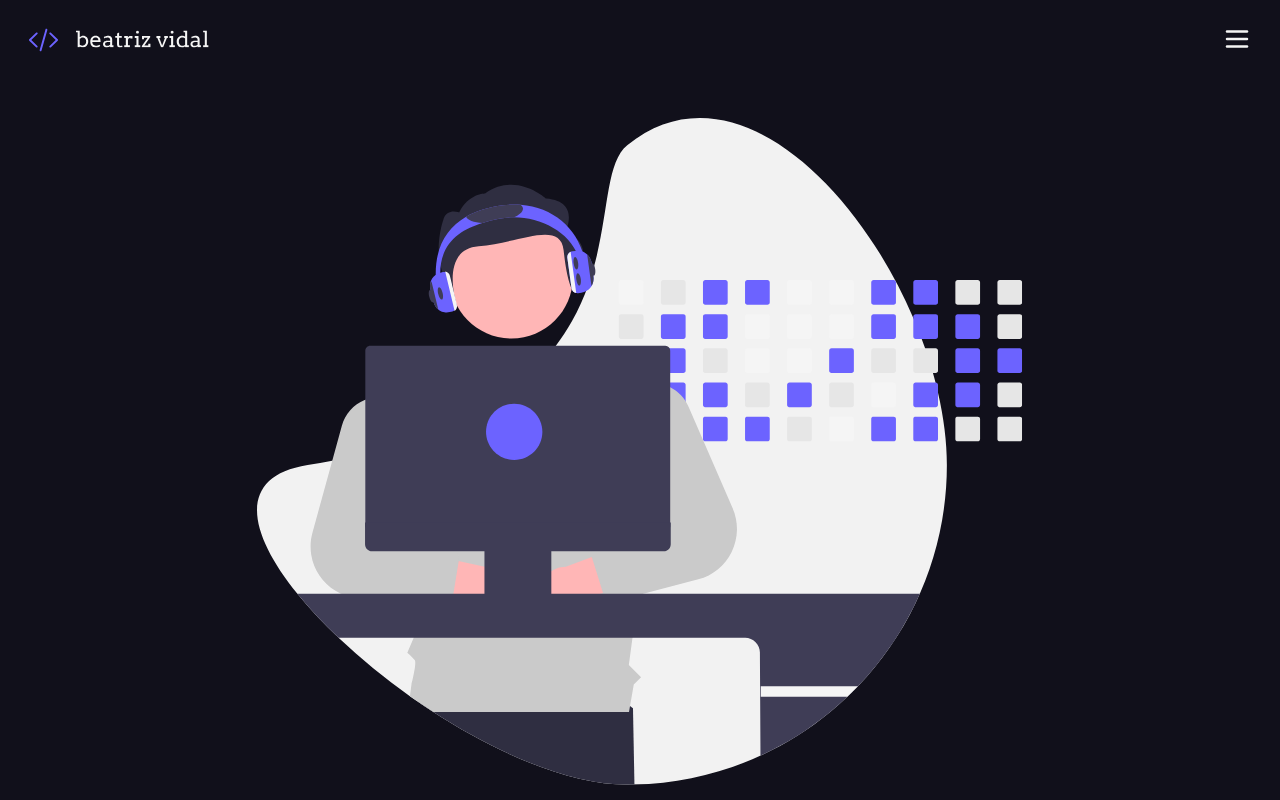
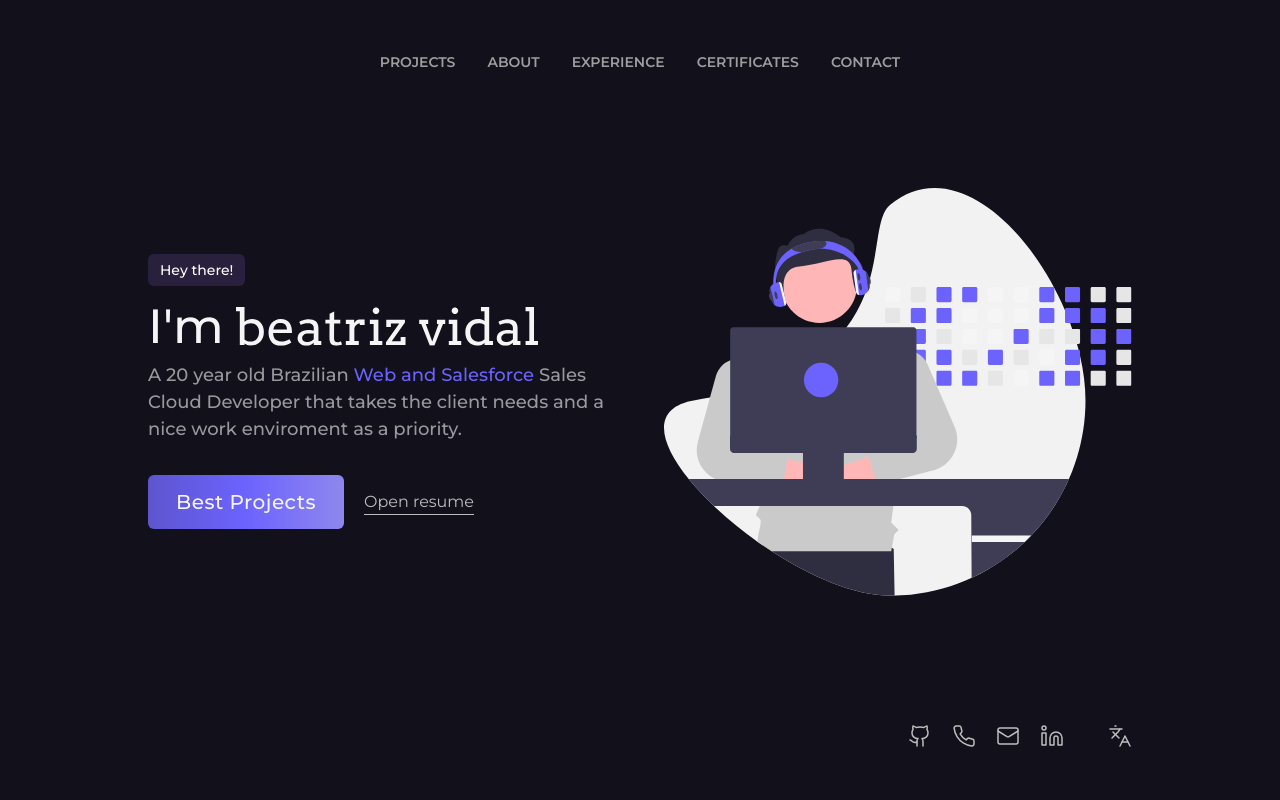
Before and after one commit to biavidalf/beatriz-vidal-portfolio, a React (Vite) app: page / in a window 1280 px wide. Shown: the top 800 px of the page. Built offline with nearby package versions, Linux system fonts and the light colour scheme.

Commit message:
:lipstick: feat: Desktop responsiveness

```diff
--- a/src/components/Hero/index.jsx
+++ b/src/components/Hero/index.jsx
@@ -4,7 +4,7 @@ import {
   Phone,
   Mail,
   Linkedin,
-  Link,
+  Languages,
 } from "lucide-react";
 import {
   Chip,
@@ -21,45 +21,63 @@ import HeroIllustration from "./../../assets/hero-illustration.svg";
 function Hero() {
   return (
     <>
-      <header className=" justif flex flex-col items-center gap-16">
-        <nav className="flex w-full flex-wrap items-center justify-between">
+      <header className="4xl:max-w-6xl m-auto flex flex-col items-center gap-16 px-5 md:h-screen md:w-full md:max-w-5xl md:justify-evenly">
+        <nav className="flex w-full flex-wrap items-center justify-between sm:hidden">
           <img src={Logo} alt="Beatriz Vidal Logo" />
           <Menu placement="bottom-end">
-            <MenuHandler>
+            <MenuHandler className="sm:hidden">
               <MenuIcons size={30} />
             </MenuHandler>
-            <MenuList className="border-deep-purple-400 bg-bg-purple-hover">
-              <MenuItem className="text-gray-200 focus:bg-deep-purple-400 focus:text-gray-100">
+            <MenuList className="border-deep-purple-400 bg-bg-purple-hover text-gray-200">
+              <MenuItem className="focus:bg-deep-purple-400 focus:text-gray-100">
                 Projects
               </MenuItem>
-              <MenuItem className="text-gray-200 focus:bg-deep-purple-400 focus:text-gray-100">
+              <MenuItem className="focus:bg-deep-purple-400 focus:text-gray-100">
                 About
               </MenuItem>
-              <MenuItem className="text-gray-200 focus:bg-deep-purple-400 focus:text-gray-100">
+              <MenuItem className="focus:bg-deep-purple-400 focus:text-gray-100">
                 Experience
               </MenuItem>
-              <MenuItem className="text-gray-200 focus:bg-deep-purple-400 focus:text-gray-100">
+              <MenuItem className="focus:bg-deep-purple-400 focus:text-gray-100">
                 Certificates
               </MenuItem>
-              <MenuItem className="text-gray-200 focus:bg-deep-purple-400 focus:text-gray-100">
+              <MenuItem className="focus:bg-deep-purple-400 focus:text-gray-100">
                 Contact
               </MenuItem>
             </MenuList>
           </Menu>
         </nav>
 
-        <main className="flex flex-col items-center justify-center gap-12">
-          <img src={HeroIllustration} className="w-2/3" />
-          <div className="flex w-full flex-col items-center gap-3">
+        <nav className="hidden font-semibold uppercase text-gray-500 *:transition-all *:delay-75 sm:flex sm:items-center sm:gap-8 sm:text-sm">
+          <a href="#Projects" className=" hover:text-gray-200">
+            Projects
+          </a>
+          <a href="#About" className=" hover:text-gray-200">
+            About
+          </a>
+          <a href="#Experience" className=" hover:text-gray-200">
+            Experience
+          </a>
+          <a href="#Certificates" className=" hover:text-gray-200">
+            Certificates
+          </a>
+          <a href="#Contact" className=" hover:text-gray-200">
+            Contact
+          </a>
+        </nav>
+
+        <main className="flex flex-col items-center justify-center gap-12 md:w-full md:flex-row-reverse md:flex-wrap md:justify-center ">
+          <img src={HeroIllustration} className="w-2/3 md:w-auto md:flex-1" />
+          <div className="flex flex-col items-center gap-3 md:flex-1 md:items-start md:gap-4">
             <Chip
               value="Hey there!"
-              className="hidden w-fit bg-bg-purple-hover text-sm normal-case"
+              className="hidden w-fit rounded-md bg-bg-purple-hover text-sm font-medium normal-case md:inline"
             />
-            <div className="flex flex-col items-center gap-3">
-              <h1 className="flex flex-wrap gap-3 text-3xl font-medium ">
-                I'm <img src={LogoName} alt="Logo name" className="w-48" />
+            <div className="flex flex-col items-center gap-3 md:items-start">
+              <h1 className="flex flex-wrap items-center gap-3 text-5xl font-medium">
+                I'm <img src={LogoName} alt="Logo name" className="h-[39px]" />
               </h1>
-              <p className="text-center text-[17px] font-medium text-gray-400">
+              <p className="text-center text-[18px] font-medium text-gray-100/60 md:text-start">
                 A 20 year old Brazilian{" "}
                 <span className="text-purple-main">Web and Salesforce</span>{" "}
                 Sales Cloud Developer that takes the client needs and a nice
@@ -68,23 +86,25 @@ function Hero() {
             </div>
 
             <div className="mt-4 flex flex-wrap items-center gap-5">
-              <Button
+              {/* <Button
                 size="lg"
                 className="bg-gradient-to-r from-deep-purple-600 to-deep-purple-400 text-base font-semibold normal-case tracking-wide"
               >
                 Best Projects
-              </Button>
+              </Button> */}
+              <button className="rounded-md bg-gradient-to-r from-[#5d55ce] via-purple-main to-[#8e87ed] px-7 py-3 text-[20px] font-medium normal-case tracking-wide">
+                Best Projects
+              </button>
               <a
                 href=""
-                className="group font-medium hover:border-b hover:border-purple-main "
+                className="border-b border-gray-400 text-gray-400 transition-all delay-75 hover:border-gray-50 hover:text-gray-50"
               >
-                Open{" "}
-                <span className="border-b group-hover:border-none">resume</span>
+                Open resume
               </a>
             </div>
           </div>
 
-          <ul className="mt-3 flex flex-wrap items-center justify-center gap-3 text-gray-400">
+          <ul className="mt-3 flex flex-wrap items-center justify-center gap-3 text-gray-400 md:hidden">
             <li>
               <Github strokeWidth={1.5} />
             </li>
@@ -97,8 +117,29 @@ function Hero() {
             <li>
               <Linkedin strokeWidth={1.5} />
             </li>
+            <li>
+              <Languages strokeWidth={1.5} />
+            </li>
           </ul>
         </main>
+
+        <ul className="mt-3 hidden flex-wrap items-center gap-5 self-end text-gray-400 md:flex">
+          <li>
+            <Github strokeWidth={1.5} />
+          </li>
+          <li>
+            <Phone strokeWidth={1.5} />
+          </li>
+          <li>
+            <Mail strokeWidth={1.5} />
+          </li>
+          <li>
+            <Linkedin strokeWidth={1.5} />
+          </li>
+          <li className="ml-6">
+            <Languages strokeWidth={1.5} />
+          </li>
+        </ul>
       </header>
     </>
   );
--- a/src/index.css
+++ b/src/index.css
@@ -3,6 +3,6 @@
 @tailwind utilities;
 
 body{
-    @apply bg-bg-main text-gray-100 px-7 py-6;
+    @apply bg-bg-main text-gray-100 px-7 py-6 md:p-0;
     font-family: "Montserrat", sans-serif;
 }
```
